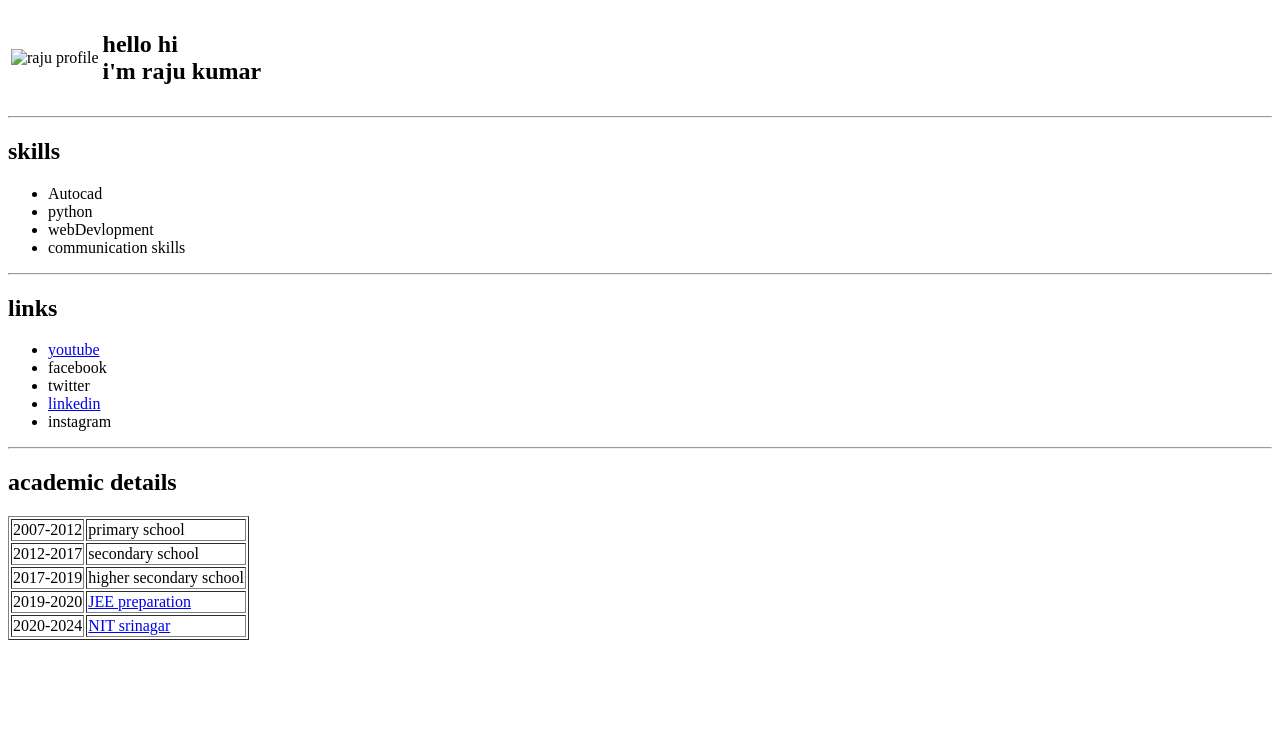
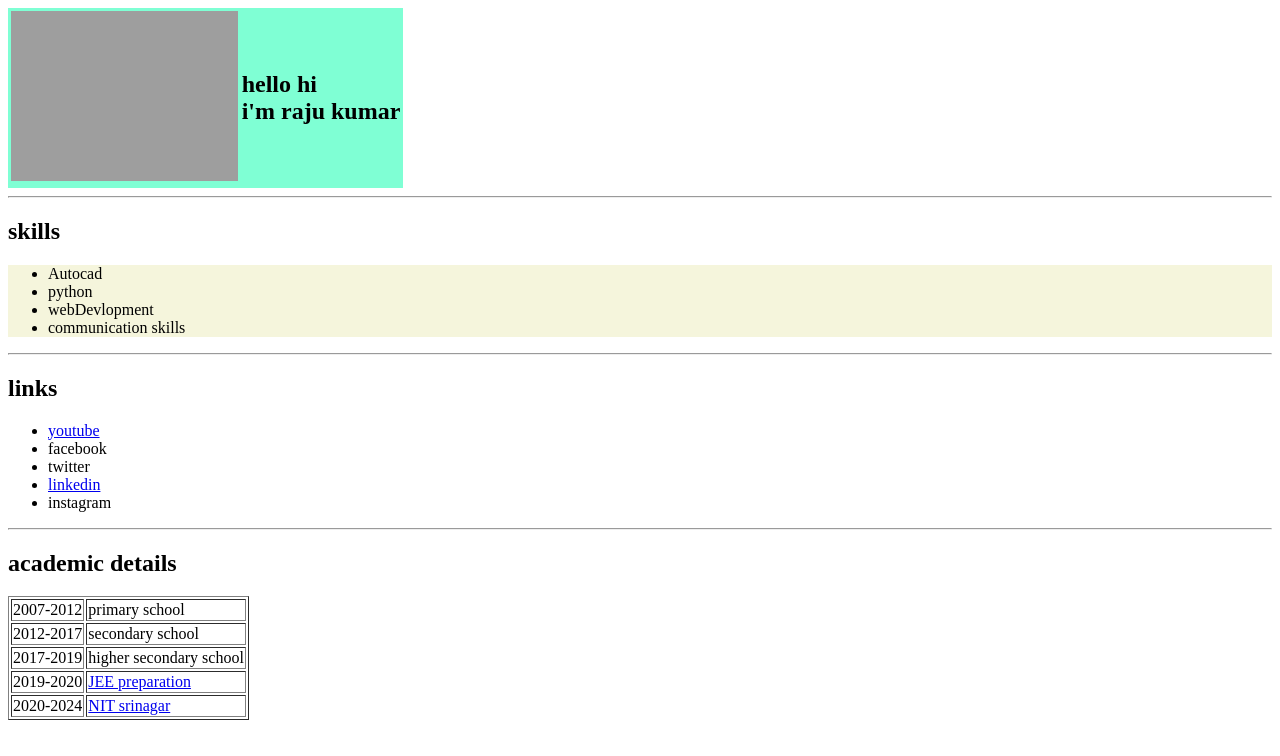
Before and after one commit to krRaju123/resume, a plain HTML site: page index.html in a window 1280 px wide. Drawn offline with Linux system fonts and the light colour scheme; the site is published under a folder, as on GitHub Pages, so addresses that start at the root find nothing.

Commit message:
Update index.html

```diff
--- a/index.html
+++ b/index.html
@@ -5,13 +5,13 @@
     <meta http-equiv="X-UA-Compatible" content="IE=edge">
     <meta name="viewport" content="width=device-width, initial-scale=1.0">
     <title>personal website</title>
-    <link rel="stylesheet" href="/styles.css">
+    <link rel="stylesheet" href="styles.css">
 </head>
 <body>
     <table class="top-container">
         <tr>
 
-            <td><img src="/raju.png" alt="raju profile" height="170px"></td>
+            <td><img src="raju.png" alt="raju profile" height="170px"></td>
             <td><h2>hello hi <br>i'm raju kumar</h2></td>
 
         </tr>
```
